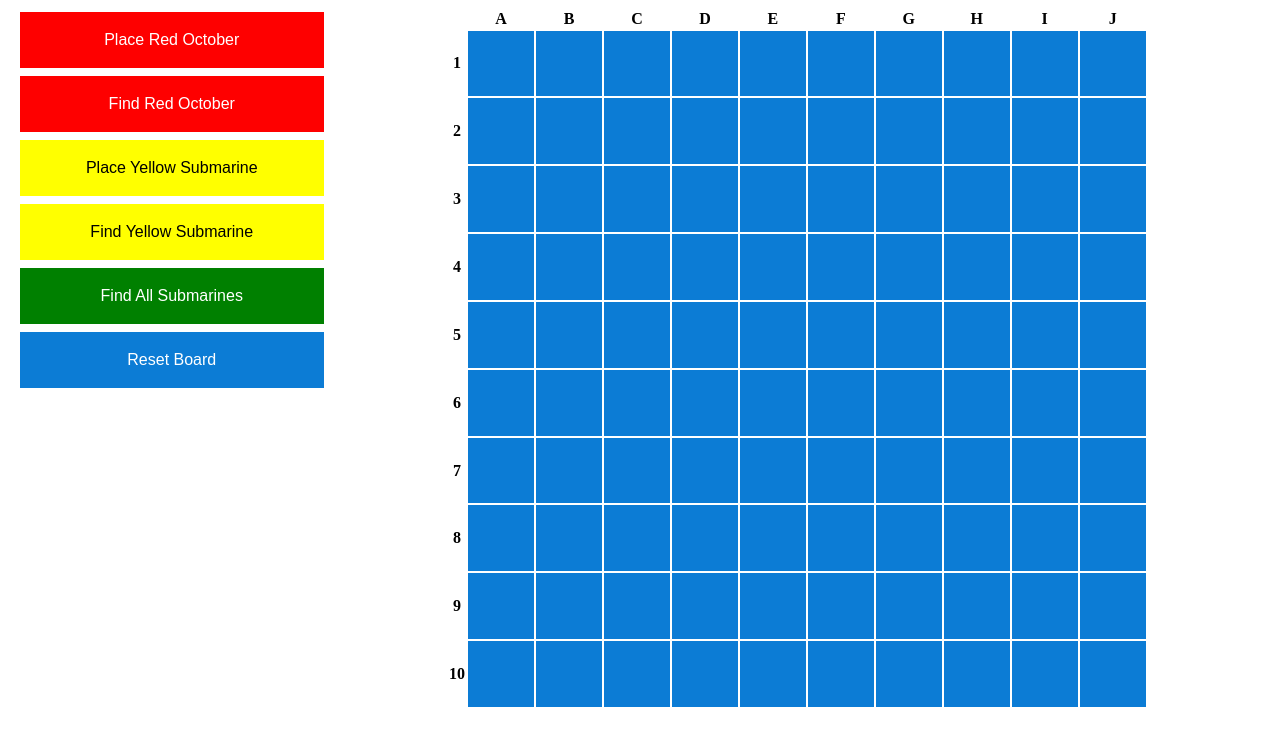
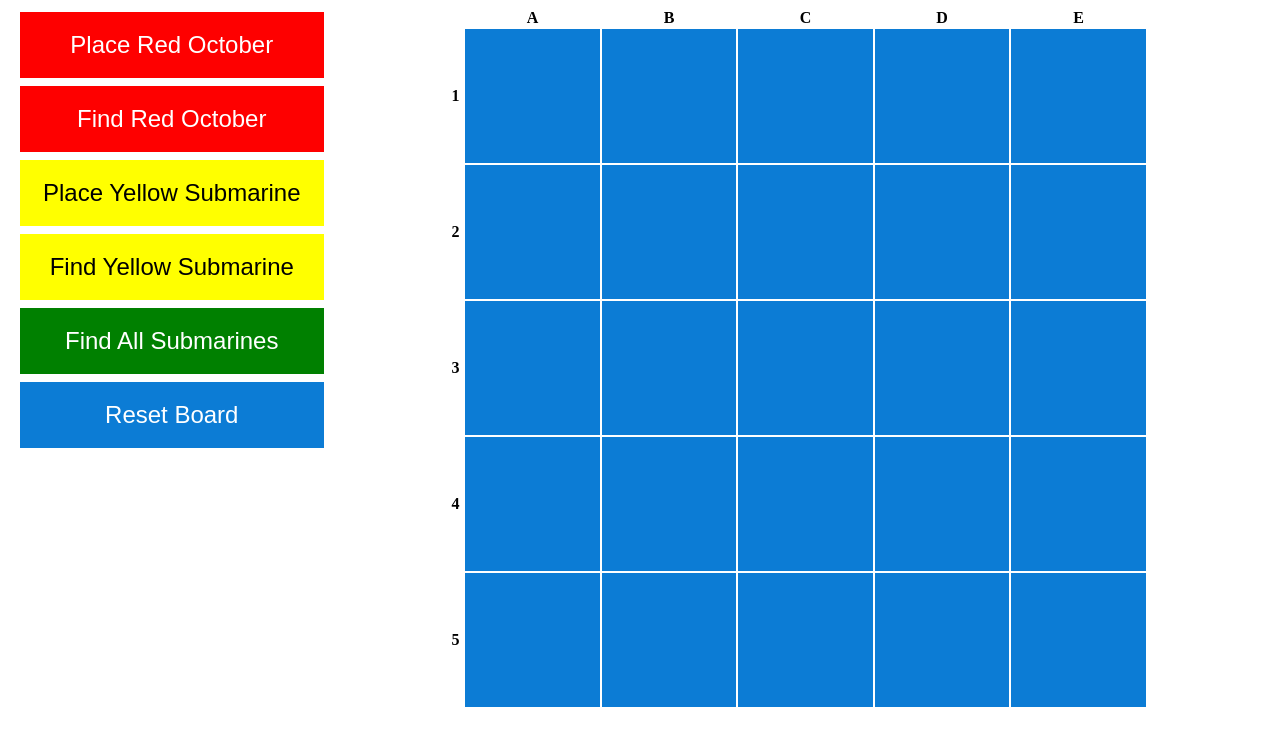
Before and after one commit to marksiemers/hunt-for-the-red-october, a plain HTML site: page index.html in a window 1280 px wide. Drawn offline with nearby package versions, Linux system fonts and the light colour scheme.

Commit message:
Reduce dimensions of board and make everything bigger

```diff
--- a/index.html
+++ b/index.html
@@ -30,19 +30,9 @@
     <th>C</th>
     <th>D</th>
     <th>E</th>
-    <th>F</th>
-    <th>G</th>
-    <th>H</th>
-    <th>I</th>
-    <th>J</th>
   </tr>
   <tr>
     <td>1</td>
-    <td></td>
-    <td></td>
-    <td></td>
-    <td></td>
-    <td></td>
     <td></td>
     <td></td>
     <td></td>
@@ -56,19 +46,9 @@
     <td></td>
     <td></td>
     <td></td>
-    <td></td>
-    <td></td>
-    <td></td>
-    <td></td>
-    <td></td>
   </tr>
   <tr>
     <td>3</td>
-    <td></td>
-    <td></td>
-    <td></td>
-    <td></td>
-    <td></td>
     <td></td>
     <td></td>
     <td></td>
@@ -82,84 +62,9 @@
     <td></td>
     <td></td>
     <td></td>
-    <td></td>
-    <td></td>
-    <td></td>
-    <td></td>
-    <td></td>
   </tr>
   <tr>
     <td>5</td>
-    <td></td>
-    <td></td>
-    <td></td>
-    <td></td>
-    <td></td>
-    <td></td>
-    <td></td>
-    <td></td>
-    <td></td>
-    <td></td>
-  </tr>
-  <tr>
-    <td>6</td>
-    <td></td>
-    <td></td>
-    <td></td>
-    <td></td>
-    <td></td>
-    <td></td>
-    <td></td>
-    <td></td>
-    <td></td>
-    <td></td>
-  </tr>
-  <tr>
-    <td>7</td>
-    <td></td>
-    <td></td>
-    <td></td>
-    <td></td>
-    <td></td>
-    <td></td>
-    <td></td>
-    <td></td>
-    <td></td>
-    <td></td>
-  </tr>
-  <tr>
-    <td>8</td>
-    <td></td>
-    <td></td>
-    <td></td>
-    <td></td>
-    <td></td>
-    <td></td>
-    <td></td>
-    <td></td>
-    <td></td>
-    <td></td>
-  </tr>
-  <tr>
-    <td>9</td>
-    <td></td>
-    <td></td>
-    <td></td>
-    <td></td>
-    <td></td>
-    <td></td>
-    <td></td>
-    <td></td>
-    <td></td>
-    <td></td>
-  </tr>
-  <tr>
-    <td>10</td>
-    <td></td>
-    <td></td>
-    <td></td>
-    <td></td>
-    <td></td>
     <td></td>
     <td></td>
     <td></td>
--- a/sass/mixins.sass
+++ b/sass/mixins.sass
@@ -1,11 +1,11 @@
 @mixin button
   border: solid transparent
   color: white
-  padding: 16px 32px
+  padding: 16px 16px
   text-align: center
   text-decoration: none
   display: inline-block
-  font-size: 16px
+  font-size: 24px
   margin: 4px 2px
   -webkit-transition-duration: 0.2s
   transition-duration: 0.2s
--- a/sass/style.sass
+++ b/sass/style.sass
@@ -25,14 +25,15 @@ table
   td
     border: solid white 1px
     background: #0c7cd5
-    background-size: 85px
-    width: 9.5%
-    height: 9%
+    background-size: 129px
+    width: 19.5%
+    height: 19.5%
     &:first-child
       background: none
       font-weight: bold
       width: 2.5%
     img
+      height: 90%
       width: 90%
 
 .buttons
```
Also changed, not shown: css/style.css.
